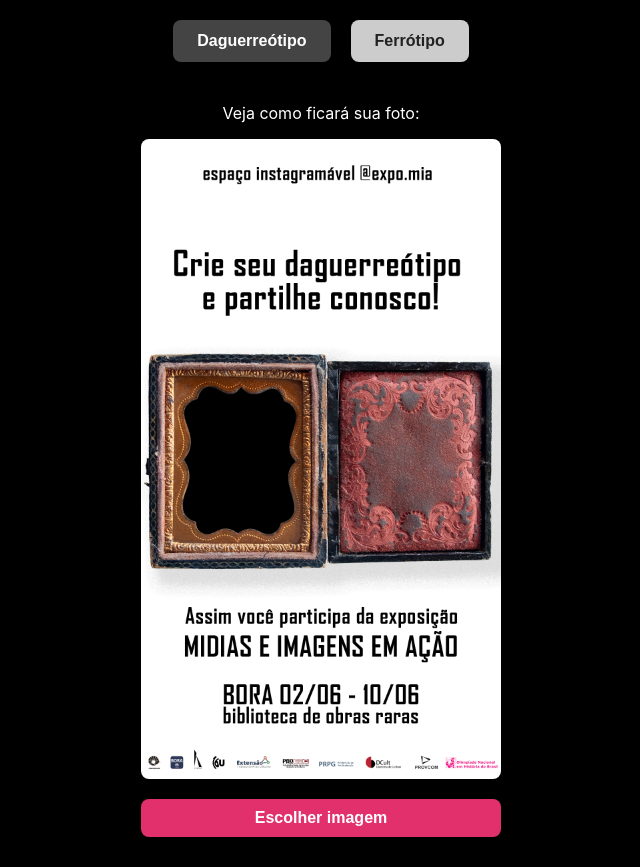
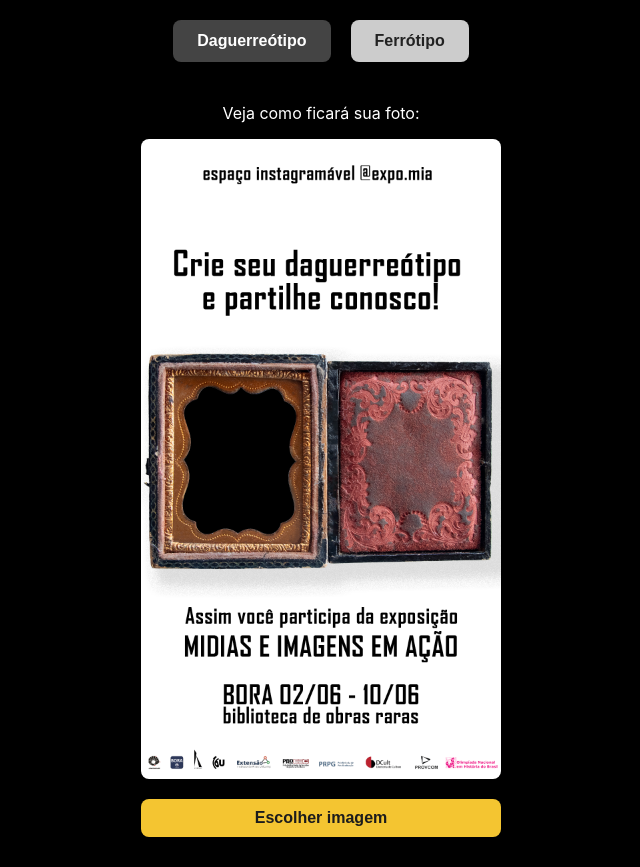
Before and after one commit to Chrono-Dev/mia, a React (Create React App) app: page / in a window 1280 px wide. Shown: the whole page, without its empty margins (319-959 px from the left). Built offline with nearby package versions, Linux system fonts and the light colour scheme.

Commit message:
Mudando Cor dos botões

```diff
--- a/src/components/CameraComFiltro.jsx
+++ b/src/components/CameraComFiltro.jsx
@@ -116,7 +116,7 @@ const CameraComFiltro = () => {
               fontWeight: "bold",
               fontSize: 16,
               backgroundColor: "#f4c531",
-              color: "white",
+              color: "#1c1c1c",
               border: "none",
               borderRadius: 8,
               cursor: "pointer",
@@ -197,8 +197,8 @@ const CameraComFiltro = () => {
           padding: "10px 0",
           fontWeight: "bold",
           fontSize: 16,
-          backgroundColor: "#E1306C",
-          color: "white",
+          backgroundColor: "#f4c531",
+          color: "#1c1c1c",
           border: "none",
           borderRadius: 8,
           cursor: "pointer",
--- a/src/components/CameraComFiltroFerro.jsx
+++ b/src/components/CameraComFiltroFerro.jsx
@@ -134,7 +134,7 @@ const CameraComFiltro = () => {
               fontWeight: "bold",
               fontSize: 16,
               backgroundColor: "#f4c531",
-              color: "white",
+              color: "#1c1c1c",
               border: "none",
               borderRadius: 8,
               cursor: "pointer",
@@ -215,8 +215,8 @@ const CameraComFiltro = () => {
           padding: "10px 0",
           fontWeight: "bold",
           fontSize: 16,
-          backgroundColor: "#E1306C",
-          color: "white",
+          backgroundColor: "#f4c531",
+          color: "#1c1c1c",
           border: "none",
           borderRadius: 8,
           cursor: "pointer",
```
